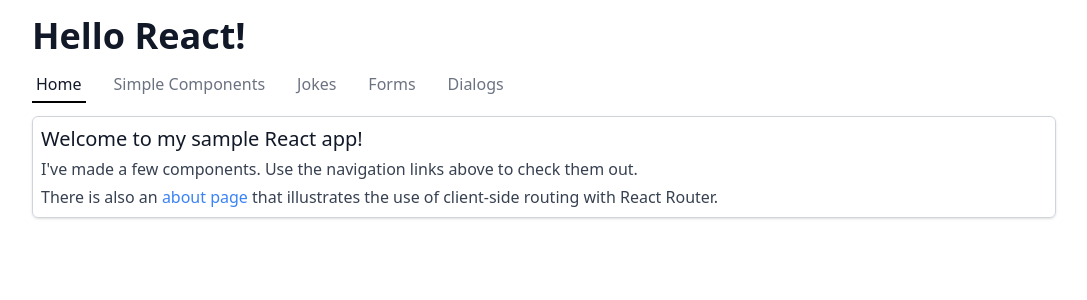
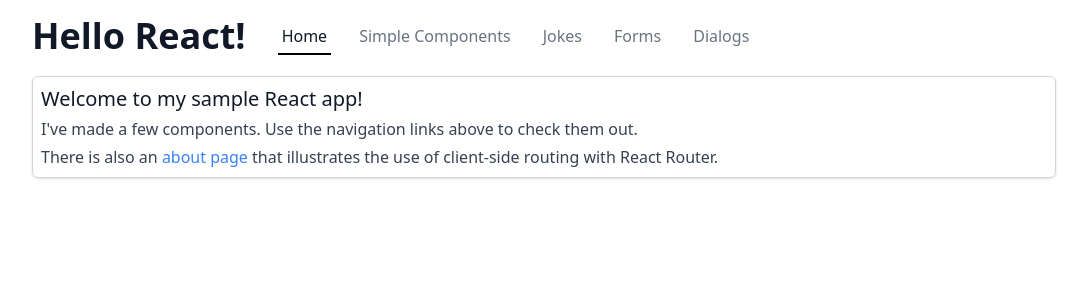
Before and after one commit to mswartley/compare-spa-frameworks, a React (Create React App) app in the folder hello-world-react/: page / in a window 1280 px wide. Shown: the top 300 px of the page, without its empty margins (96-1183 px from the left). Built offline with nearby package versions, Linux system fonts and the light colour scheme.

Commit message:
Adjusted the positioning of the navigation bar.

```diff
--- a/hello-world-react/src/App.js
+++ b/hello-world-react/src/App.js
@@ -3,14 +3,16 @@
 const App = () => {
     return (
         <main className="mt-4 text-gray-900 mx-4 my-4 max-w-5xl lg:mx-auto">
+            <div className="flex items-center">
                 <h1 className="text-4xl font-bold">Hello React!</h1>
-            <nav className="mt-4 space-x-6">
+                <nav className="ml-8 space-x-6">
                     <AppNavLink to="/">Home</AppNavLink>
                     <AppNavLink to="/simple">Simple Components</AppNavLink>
                     <AppNavLink to="/jokes">Jokes</AppNavLink>
                     <AppNavLink to="/forms">Forms</AppNavLink>
                     <AppNavLink to="/dialogs">Dialogs</AppNavLink>
                 </nav>
+            </div>
             <div className="mt-5">
                 <Outlet/>
             </div>
```
Lines whose indentation alone changed are shown as unchanged.
